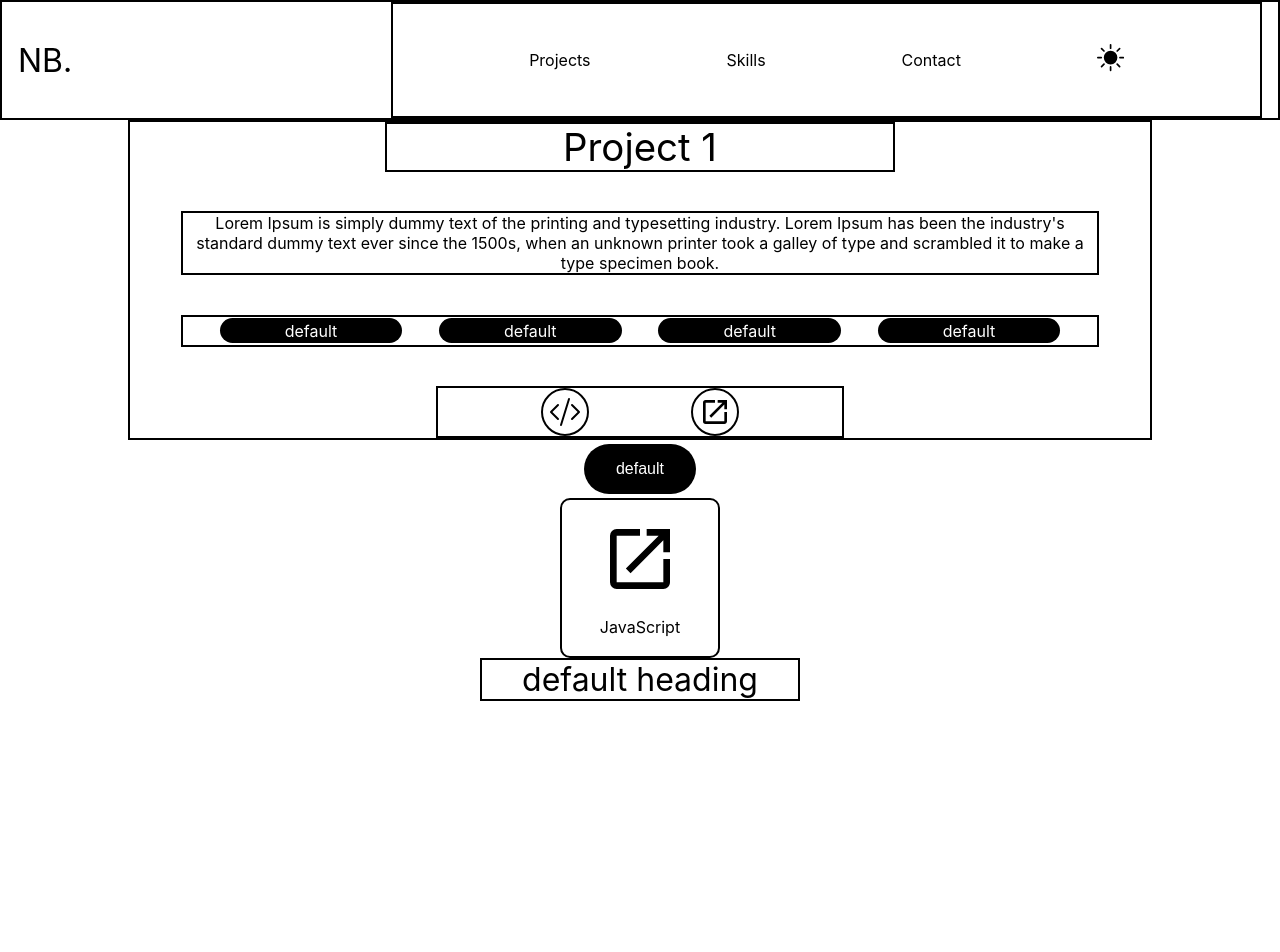
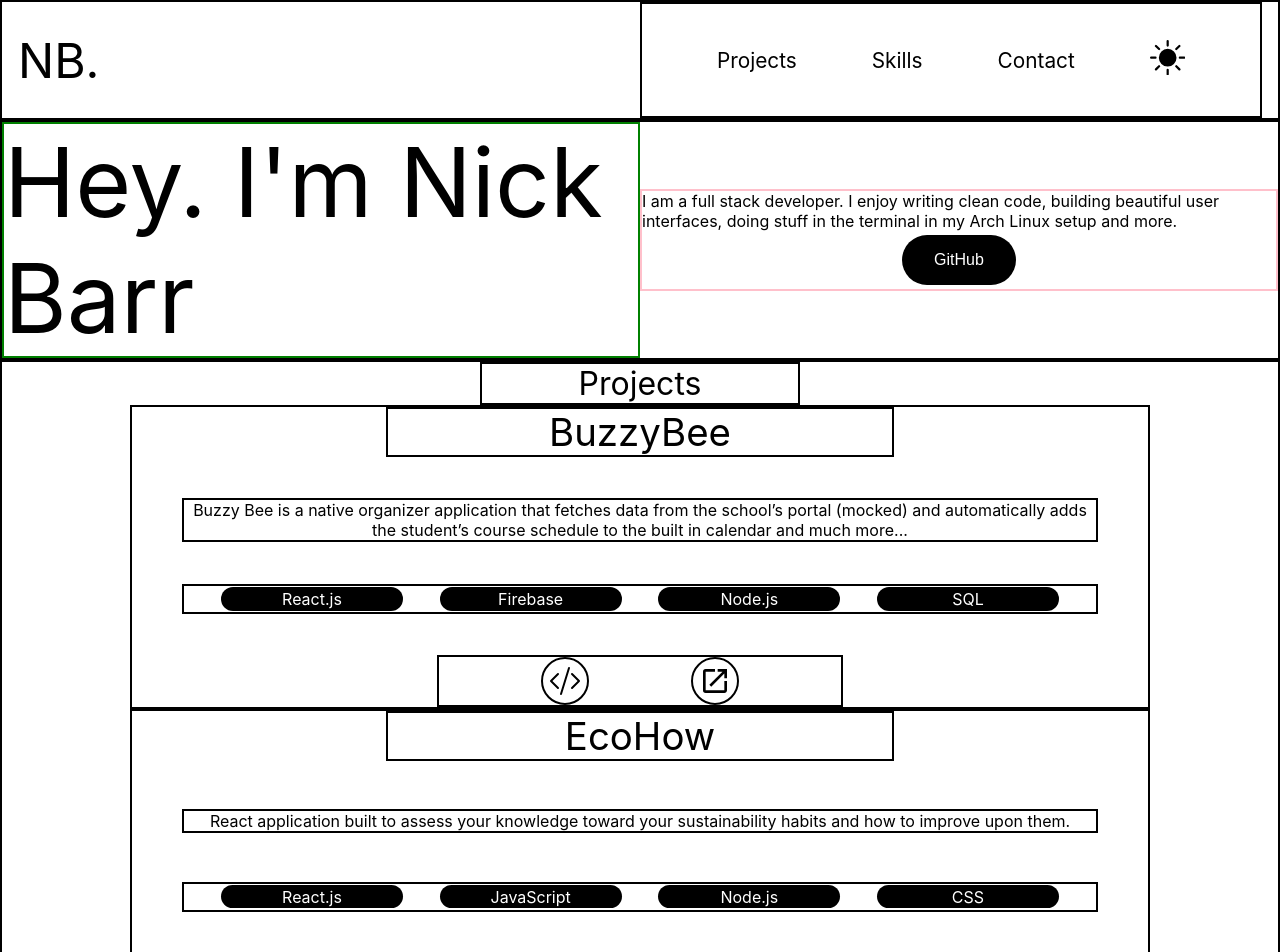
Before and after one commit to nickbarr3160/portfolionickbarr, a Next.js app in the folder nickbarr/: page /nick in a window 1280 px wide. Shown: the top 952 px of the page. Before the commit the page ends 800 px from the top, so only its background shows below. Built offline with nearby package versions, Linux system fonts and the light colour scheme.

Commit message:
began development of page layout along with mapping data

```diff
--- a/nickbarr/comps/Header/index.js
+++ b/nickbarr/comps/Header/index.js
@@ -1,5 +1,5 @@
 import React from "react";
-import {HeaderCont, Underline} from './style'
+import {HeaderCont, Underline} from './style';
 
 
 const Header = ({
@@ -8,6 +8,8 @@ const Header = ({
     return <HeaderCont>
         {heading}
         <Underline/>
+
+
     </HeaderCont>
 }
 
--- a/nickbarr/comps/Header/style.js
+++ b/nickbarr/comps/Header/style.js
@@ -5,14 +5,15 @@ display:flex;
 border:2px solid black;
 display:flex;
 flex-direction:column;
-justify-content:space-between;
+justify-content:space-evenly;
 align-items:center;
 width:10em;
+height:10%;
 font-size:2em;
 `;
 
 export const Underline = styled.div`
-width:15%:
+width:30%;
 height:10%;
 background-color:black;
 `;
--- /dev/null
+++ b/nickbarr/comps/HeroMessage/index.js
@@ -0,0 +1,21 @@
+import React from "react";
+import {HeroCont, IntroMessage, IntroDescrip} from './style'
+import Button from '../Button'
+import { HeroMessageData } from "../../data/data";
+
+const HeroMessage = ({
+    message=HeroMessageData.IntroMessage,
+    descrip=HeroMessageData.IntroDescrip
+}) => {
+    return <HeroCont>
+        <IntroMessage>
+            {message}
+        </IntroMessage>
+        <IntroDescrip>
+            {descrip}
+            <Button label="GitHub"/>
+        </IntroDescrip>
+    </HeroCont>
+}
+
+export default HeroMessage;
--- /dev/null
+++ b/nickbarr/comps/HeroMessage/style.js
@@ -0,0 +1,31 @@
+import styled from 'styled-components';
+
+export const HeroCont = styled.div`
+display:flex;
+justify-content:center;
+align-items:center;
+width:100%;
+height:40%;
+border:2px solid black;
+`;
+
+export const IntroMessage = styled.div`
+display:flex;
+flex-direction:column;
+justify-content:center;
+align-items:center;
+width:50%;
+border:2px solid green;
+height:100%;
+font-size:6em;
+`;
+
+export const IntroDescrip = styled.div`
+display:flex;
+flex-direction:column;
+justify-content:center;
+align-items:center;
+width:50%;
+border:2px solid pink;
+height:100%;
+`;
--- a/nickbarr/comps/NavBar/style.js
+++ b/nickbarr/comps/NavBar/style.js
@@ -4,7 +4,7 @@ export const NavCont = styled.div`
 display:flex;
 justify-content:space-between;
 align-items:center;
-height:15%;
+height:15vh;
 width:100%;
 border:2px solid black;
 padding-left:1em;
@@ -12,14 +12,21 @@ padding-right:1em;
 `;
 
 export const Logo = styled.div`
-font-size:2em;
+font-size:3em;
 `;
 
 export const LinkCont = styled.div`
 display:flex;
+font-size:1.3em;
 justify-content:space-evenly;
 align-items:center;
 border:2px solid black;
-width:70%;
+width:50%;
 height:100%;
+
+// Used to adjust width and font size for mobile screens
+@media only screen and (max-width: 500px) {
+width:80%;
+font-size:1.1em;
+}
 `;
--- a/nickbarr/comps/ProjectCard/index.js
+++ b/nickbarr/comps/ProjectCard/index.js
@@ -8,24 +8,28 @@ import {ProjCardCont, ProjHeading, ProjDescrip, ToolTagCont, IconCont, Icons } f
 const ProjCard = ({
     projHeading="Project 1",
     projDescrip="Lorem Ipsum is simply dummy text of the printing and typesetting industry. Lorem Ipsum has been the industry's standard dummy text ever since the 1500s, when an unknown printer took a galley of type and scrambled it to make a type specimen book.",
-    img="http://placekitten.com/g/300/200",
-    tool="default",
+    tool1="default",
+    tool2="default",
+    tool3="default",
+    tool4="default",
+    onSrcCodepress=()=>{},
+    onGitPress=()=>{}
 }) => {
     return <ProjCardCont>
             <ProjHeading>{projHeading}</ProjHeading>
             <ProjDescrip>{projDescrip}</ProjDescrip>
             <ToolTagCont>
-                <ToolTag tool={tool}/>
-                <ToolTag tool={tool}/>
-                <ToolTag tool={tool}/>
-                <ToolTag tool={tool}/>
+                <ToolTag tool={tool1}/>
+                <ToolTag tool={tool2}/>
+                <ToolTag tool={tool3}/>
+                <ToolTag tool={tool4}/>
             </ToolTagCont>
 
             <Icons>
-                <IconCont>
+                <IconCont onClick={onSrcCodepress}>
                     <BsCodeSlash size="2em"/>
                 </IconCont>
-                <IconCont>
+                <IconCont  onClick={onGitPress}>
                     <MdLaunch size="2em"/>
                 </IconCont>
             </Icons>
--- a/nickbarr/comps/ProjectCard/style.js
+++ b/nickbarr/comps/ProjectCard/style.js
@@ -3,7 +3,7 @@ import styled from 'styled-components'
 
 export const ProjCardCont = styled.div`
 width 80%;
-height:40%;
+height:90%;
 display:flex;
 flex-direction:column;
 justify-content:space-between;
--- /dev/null
+++ b/nickbarr/data/data.js
@@ -0,0 +1,46 @@
+
+//Data for the HeroMessage components
+export const HeroMessageData =
+    {
+        IntroMessage:"Hey. I'm Nick Barr",
+        IntroDescrip:"I am a full stack developer. I enjoy writing clean code, building beautiful user interfaces, doing stuff in the terminal in my Arch Linux setup and more."
+
+    }
+
+// All data for Project Card component mapping
+
+export const ProjCardData = [
+    {
+    projHeading:"BuzzyBee",
+    projDescrip:"Buzzy Bee is a native organizer application that fetches data from the school’s portal (mocked) and automatically adds the student’s course schedule to the built in calendar and much more...",
+    tool1:"React.js",
+    tool2:"Firebase",
+    tool3:"Node.js",
+    tool4:"SQL",
+    codeSrc:"",
+    gitSrc:""
+    },
+
+    {
+    projHeading:"EcoHow",
+    projDescrip:"React application built to assess your knowledge toward your sustainability habits and how to improve upon them.",
+    tool1:"React.js",
+    tool2:"JavaScript",
+    tool3:"Node.js",
+    tool4:"CSS",
+    codeSrc:"",
+    gitSrc:""
+    },
+
+    {
+    projHeading:"Cocktail Generator",
+    projDescrip:"This is a simple webapp that allows users to get over the dilemma of what beverage they can make based on the ingredients they have on hand. If the user is looking for inspiration to make something out of their usual set of choices, they can browse the web app based on the base beverage, garnish, or even the provenance of a cocktail",
+    tool1:"React.js",
+    tool2:"axios",
+    tool3:"Node.js",
+    tool4:"Javascript",
+    codeSrc:"",
+    gitSrc:""
+    }
+
+]
--- a/nickbarr/pages/nick.js
+++ b/nickbarr/pages/nick.js
@@ -4,27 +4,60 @@ import ProjCard from '../comps/ProjectCard';
 import Button from '../comps/Button'
 import ToolStackGraphic from '../comps/ToolStackGraphic';
 import Header from '../comps/Header';
+import HeroMessage from '../comps/HeroMessage'
+import { ProjCardData } from '../data/data';
+import {useRouter} from 'next/router';
+import heading from '../comps/Header'
+//data used for project card component mapping
+var data = ProjCardData
 
+
+//Containers for all comps MOVE ALL TO STYLES FOLDER
 const MainCont = styled.div`
 display:flex;
 flex-direction:column;
 width:100%;
-height:100vh;
-justify-content:flex-start;
+justify-content:space-;
 align-items:center;
+`;
 
+const ProjCardCont = styled.div`
+display:flex;
+flex-direction:column;
+align-items:center;
+justify-content:space-between;
+width:100%;
+height:120vh;
+border:2px solid black;
 `;
 
 
 export default function Nick() {
-
+    const router = useRouter();
     return (
     <MainCont>
         <NavBar/>
-        <ProjCard/>
-        <Button/>
-        <ToolStackGraphic/>
-        <Header/>
+
+        <HeroMessage/>
+
+        <ProjCardCont>
+        <Header heading="Projects"/>
+        {data.map((o,i)=>{
+                           return <ProjCard
+                           projHeading={o.projHeading}
+                           projDescrip={o.projDescrip}
+                           tool1={o.tool1}
+                           tool2={o.tool2}
+                           tool3={o.tool3}
+                           tool4={o.tool4}
+                           onSrcCodepress={()=>router.push(o.codeSrc)}
+                           onGitPress={()=>router.push(o.gitSrc)}
+                          />
+                        })}
+
+        </ProjCardCont>
+
+
     </MainCont>
     )
 
```
